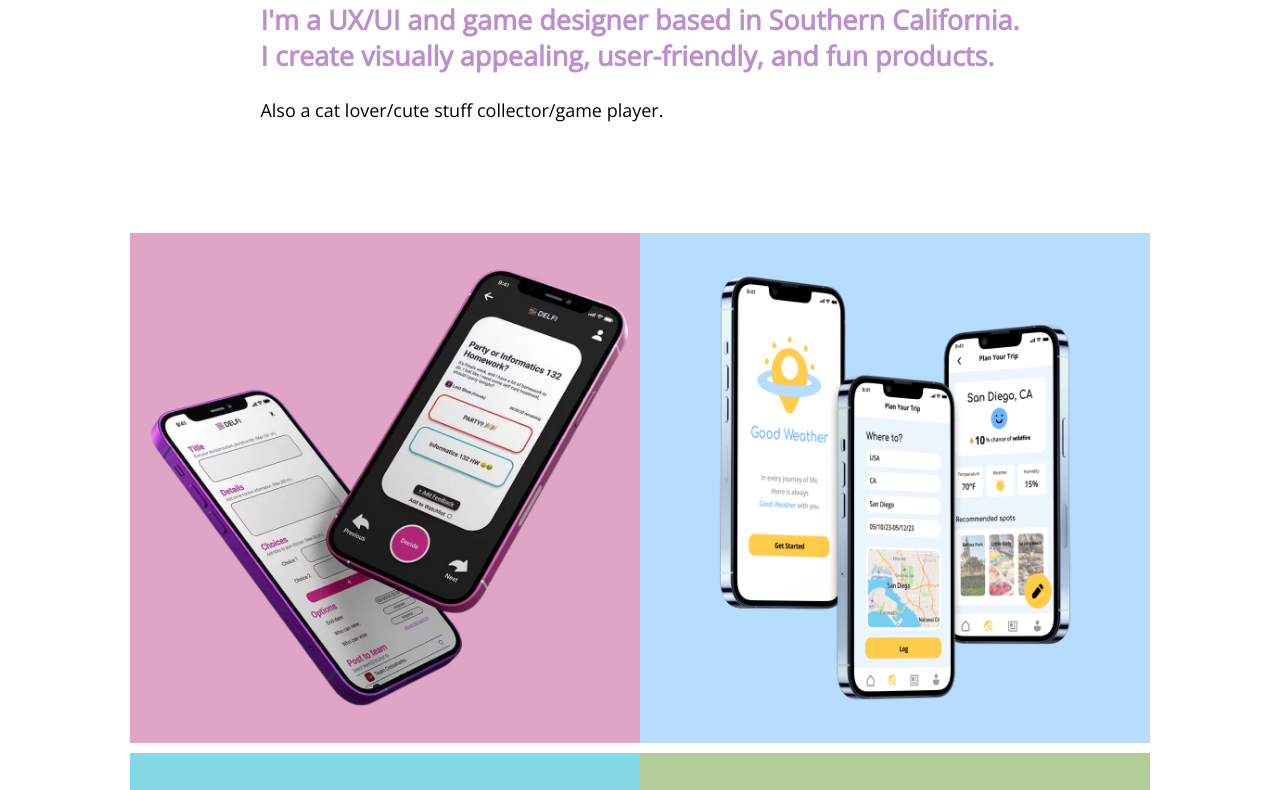
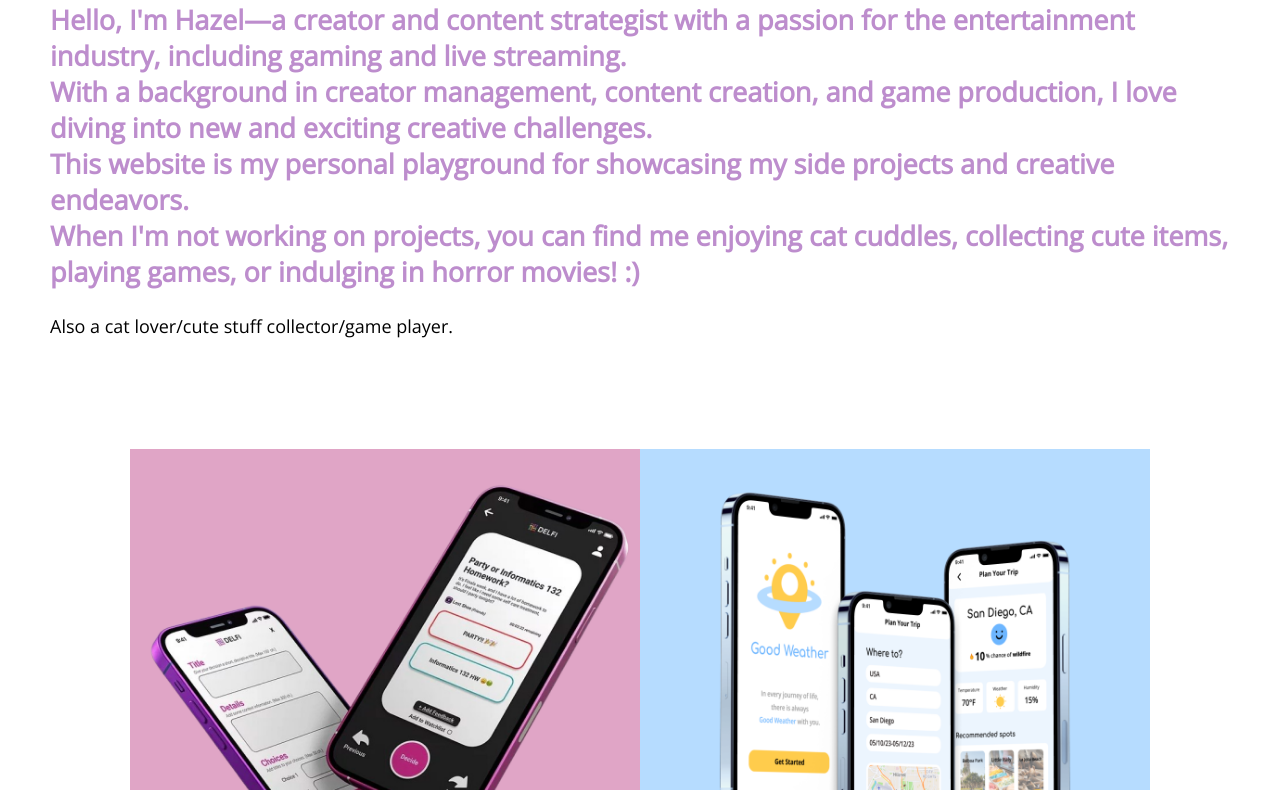
Before and after one commit to juyeonkim0801/juyeonkim-portfolio, a plain HTML site: page index.html in a window 1280 px wide. Shown: the part 232-1022 px from the top of the page. Drawn offline with nearby package versions, Linux system fonts and the light colour scheme.

Commit message:
Update index.html

```diff
--- a/index.html
+++ b/index.html
@@ -64,7 +64,9 @@
             <div class="home-wrapper">
                 <div class="column-left">
                     <h1 class="home-title">Hi, I'm Hazel.🐈‍⬛</h1>
-                    <h2 class="home-subtitle"> I'm a UX/UI and game designer based in Southern California.<br>I create visually appealing, user-friendly, and fun products.</h2>
+                    <h2 class="home-subtitle"> Hello, I'm Hazel—a creator and content strategist with a passion for the entertainment industry, including gaming and live streaming.<br>
+                        With a background in creator management, content creation, and game production, I love diving into new and exciting creative challenges.<br>
+                        This website is my personal playground for showcasing my side projects and creative endeavors.<br>When I'm not working on projects, you can find me enjoying cat cuddles, collecting cute items, playing games, or indulging in horror movies! :)</h2>
                     <p class="home-description">Also a cat lover/cute stuff collector/game player.
                     <!--<br>Connect me on <a class="highlight" href="https://www.linkedin.com/in/juyeonkim0801/">LinkedIn</a>!-->
                     </p>
```
